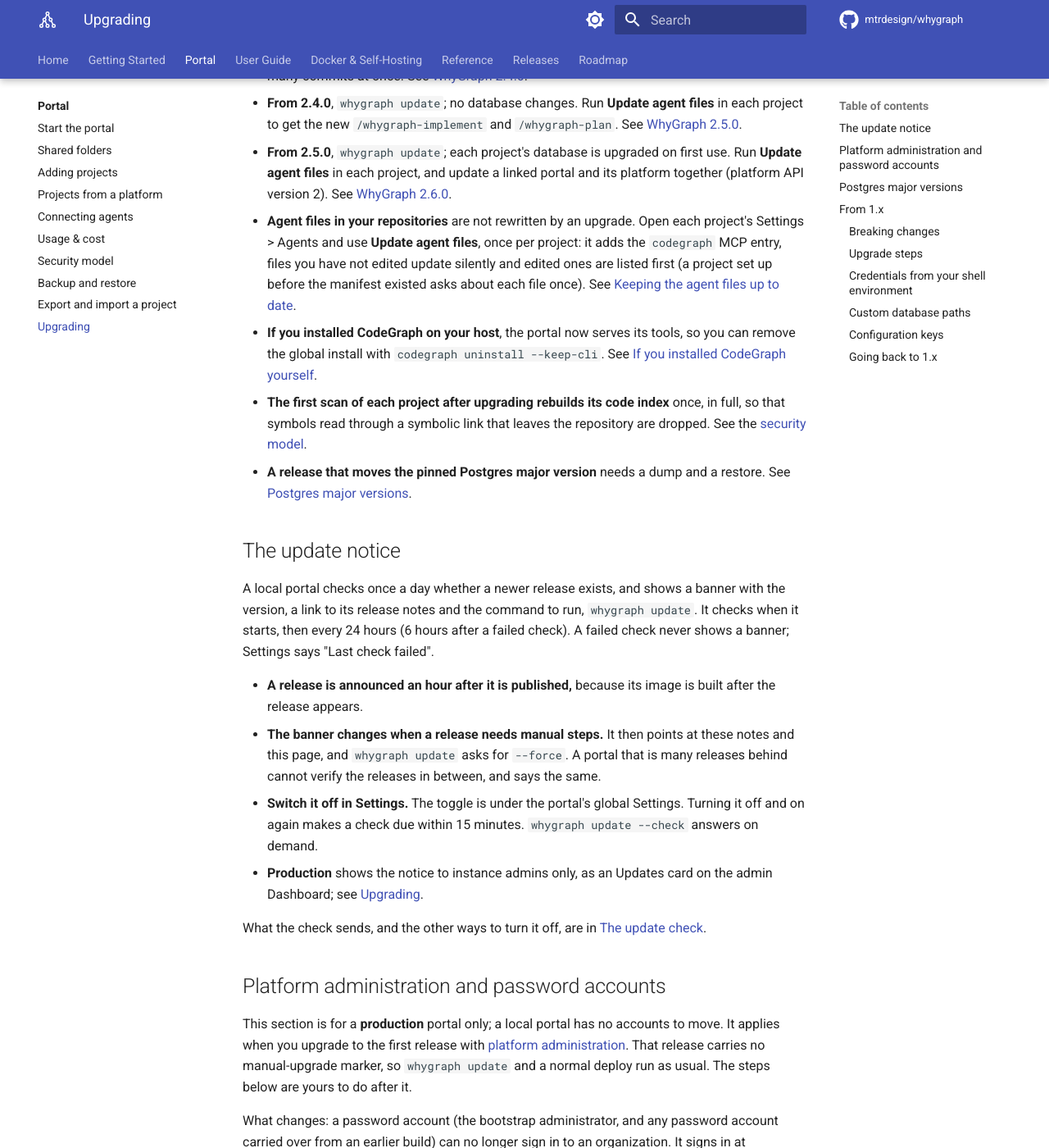
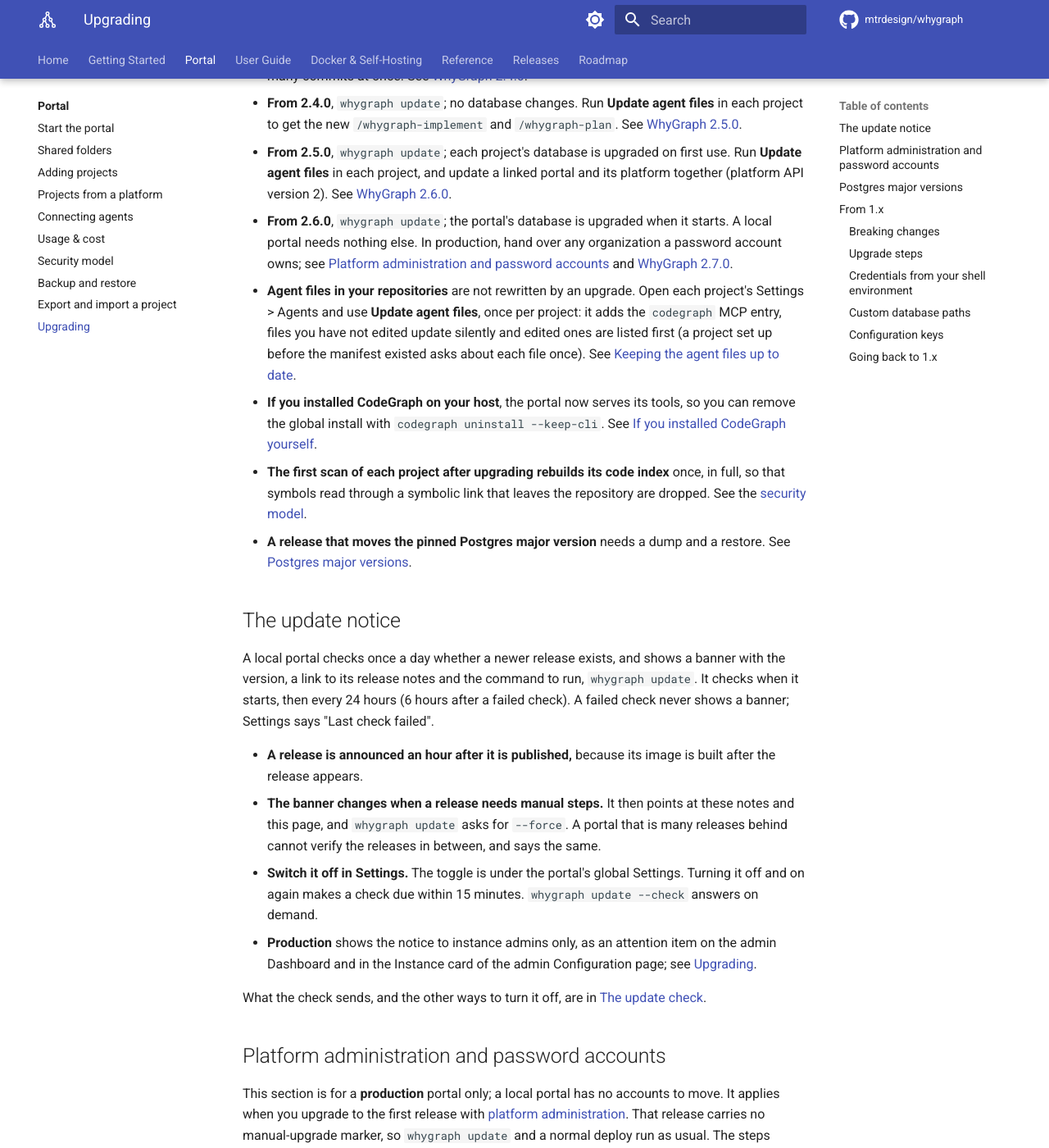
Before and after one commit to mtrdesign/whygraph, an MkDocs documentation site: the page built from docs/portal/upgrading.md, in a window 1280 px wide and 1400 px high, scrolled down 1589 px. Shown: the whole window at 82% size. Built offline with MkDocs 1.6.1 and Material for MkDocs 9.7.7, drawn with Linux system fonts in a browser that asks for light colours; comment, search, counter and statistics services are not loaded.

Commit message:
Release 2.7.0 (#128)
Bump the pinned version to 2.7.0 in pyproject.toml, uv.lock,
scripts/install.sh, the README, docs/ and the production compose file.
Move docs/releases/unreleased.md to 2.7.0.md with a summary, an upgrade
and rollback note (four portal database migrations, restore the dump to
go back), "Changes to know about" (removed routes, the update notice's
new place, soft-deleted projects keep their data) and "For developers"
(migrations, error codes, new modules); gather the new security events
into one bullet. Add a "From 2.6.0" entry to the upgrade guide and point
its production update notice at the Dashboard and Configuration.

No manual-upgrade marker: the password-account hand-over is a production
step done after a normal deploy (upgrading.md#admin-mode). The bundled
price table was re-checked for 2.4.0 (as_of 2026-11-11) and is left as
is.

```diff
--- a/docs/portal/upgrading.md
+++ b/docs/portal/upgrading.md
@@ -61,6 +61,10 @@ you come from:
 - **From 2.5.0**, `whygraph update`; each project's database is upgraded on first use. Run **Update
   agent files** in each project, and update a linked portal and its platform together (platform API
   version 2). See [WhyGraph 2.6.0](../releases/2.6.0.md).
+- **From 2.6.0**, `whygraph update`; the portal's database is upgraded when it starts. A local portal
+  needs nothing else. In production, hand over any organization a password account owns; see
+  [Platform administration and password accounts](#admin-mode) and
+  [WhyGraph 2.7.0](../releases/2.7.0.md).
 - **Agent files in your repositories** are not rewritten by an upgrade. Open each project's Settings >
   Agents and use **Update agent files**, once per project: it adds the `codegraph` MCP entry, files you
   have not edited update silently and edited ones are listed first (a project set up before the
@@ -88,8 +92,8 @@ every 24 hours (6 hours after a failed check). A failed check never shows a bann
   releases in between, and says the same.
 - **Switch it off in Settings.** The toggle is under the portal's global Settings. Turning it off and
   on again makes a check due within 15 minutes. `whygraph update --check` answers on demand.
-- **Production** shows the notice to instance admins only, as an Updates card on the admin
-  Dashboard; see [Upgrading](../deploy/production.md#upgrading).
+- **Production** shows the notice to instance admins only, as an attention item on the admin
+  Dashboard and in the Instance card of the admin Configuration page; see [Upgrading](../deploy/production.md#upgrading).
 
 What the check sends, and the other ways to turn it off, are in
 [The update check](security.md#update-check).
--- a/mkdocs.yml
+++ b/mkdocs.yml
@@ -120,7 +120,7 @@ nav:
       - LLM providers: reference/llm-providers.md
       - Source control providers: reference/providers.md
   - Releases:
-      - Unreleased: releases/unreleased.md
+      - WhyGraph 2.7.0: releases/2.7.0.md
       - WhyGraph 2.6.0: releases/2.6.0.md
       - WhyGraph 2.5.0: releases/2.5.0.md
       - WhyGraph 2.4.0: releases/2.4.0.md
--- a/pyproject.toml
+++ b/pyproject.toml
@@ -4,7 +4,7 @@ name = "whygraph"
 # by tests/test_install_script.py and the release workflow. Kept static rather
 # than derived from git: the image build copies pyproject/src but not .git, so a
 # VCS version source would fail at `pip install .` inside Docker.
-version = "2.6.0"
+version = "2.7.0"
 description = "Rationale layer over CodeGraph — explains why code exists, not just what it does."
 requires-python = ">=3.11"
 dependencies = [
```
Also changed, not shown: README.md (+1 -1 lines), docs/deploy/docker.md (+2 -2 lines), docs/getting-started/installation.md (+7 -7 lines), docs/reference/cli.md (+2 -2 lines), docs/releases/2.7.0.md (added, +102 -0 lines), docs/releases/unreleased.md (deleted, +0 -53 lines), 3 other files.
